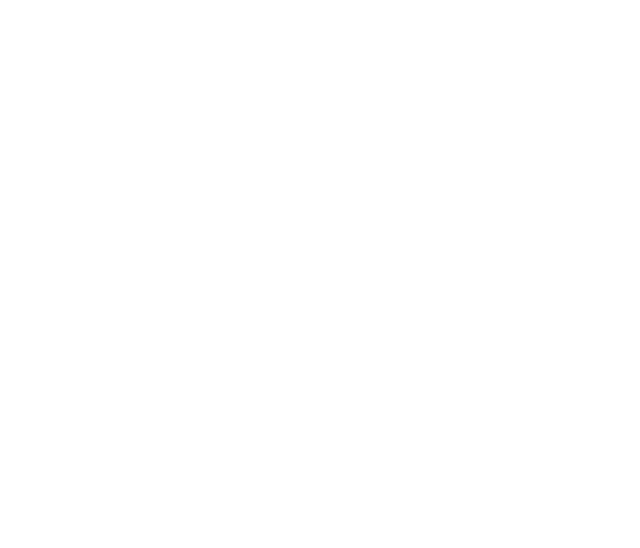
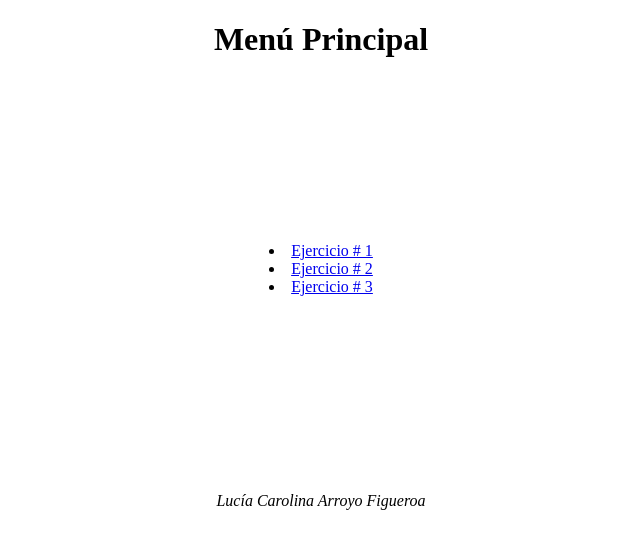
Before and after one commit to luchy0/proyectoTaller22023-2, a plain HTML site: page index.html in a window 1280 px wide. Shown: the whole page, without its empty margins (319-959 px from the left). Drawn offline with Linux system fonts and the light colour scheme.

Commit message:
Finalizado

```diff
--- a/index.html
+++ b/index.html
@@ -3,9 +3,19 @@
 <head>
     <meta charset="UTF-8">
     <meta name="viewport" content="width=device-width, initial-scale=1.0">
-    <title>Document</title>
+    <title>Menú Principal</title>
 </head>
 <body>
+    <center>
+        <h1>Menú Principal</h1><br><br><br><br><br><br><br><br><br>
 
+
+            <li><a href="./html/ejercicio1.html">Ejercicio # 1</a></li>
+            <li><a href="./html/ejercicio2.html">Ejercicio # 2</a></li>
+            <li><a href="./html/ejercicio3.html">Ejercicio # 3</a></li>
+
+        <br><br><br><br><br><br><br><br><br><br>
+        <blockquote><em>Lucía Carolina Arroyo Figueroa</em></blockquote>
+    </center>
 </body>
 </html>
```
Also changed, not shown: html/ejercicio1.html (+3 -1 lines), html/ejercicio2.html (+2 -0 lines), html/ejercicio3.html (+2 -1 lines).
